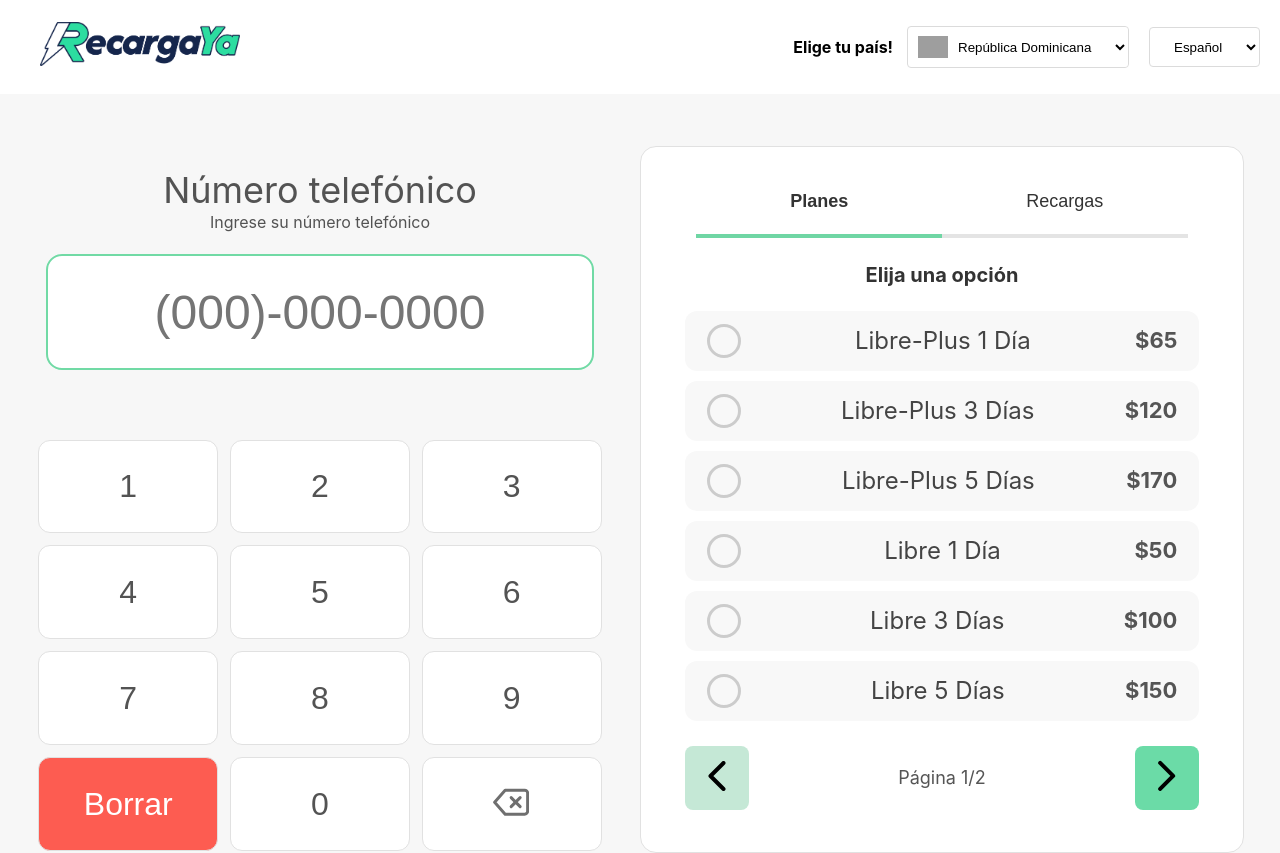
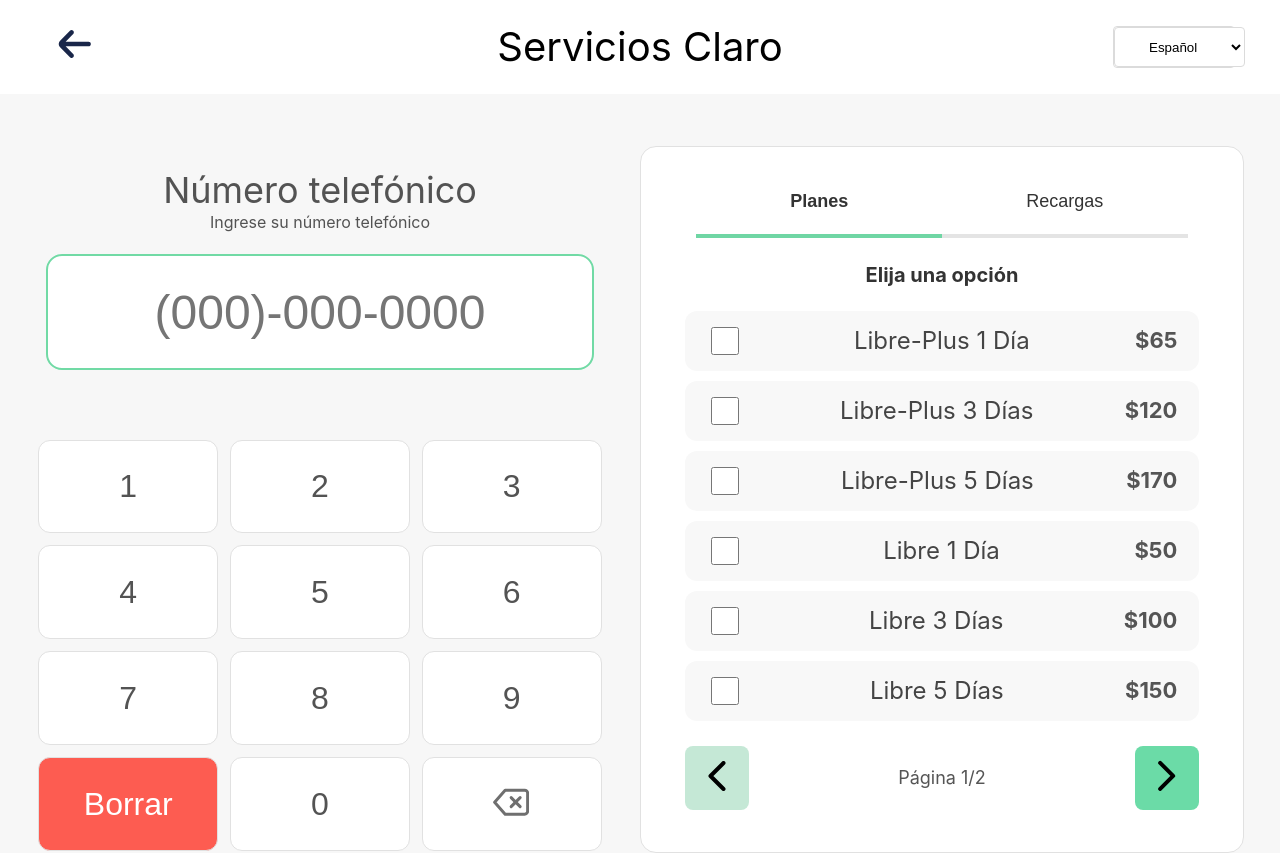
Before and after one commit to Reserva-Habitacion/ReacargaYa, a React (Vite) app: page /ingresar-numero in a window 1280 px wide. Shown: the top 853 px of the page. Built offline with nearby package versions, Linux system fonts and the light colour scheme; grey boxes are pictures that could not be loaded.

Commit message:
Refactor header and footer visibility logic; update plan selection to use checkboxes

```diff
--- a/src/App.jsx
+++ b/src/App.jsx
@@ -20,25 +20,27 @@
 import Confirmation from './Components/confirm/confirmation'
 
 
-
-
 function App() {
   const [selectedCountry, setSelectedCountry] = useState("República Dominicana");
   const [selectedCard, setSelectedCard] = useState(null);
   const location = useLocation();
-  const hideHeaderFooter = location.pathname === "/confirmacion";
+
+  const hideHeader = location.pathname === "/confirmacion" || location.pathname === "/ingresar-numero"|| location.pathname === "/billetes";
 
   return (
     <>
-      {/* <HeaderNav /> */}
-      {!hideHeaderFooter && (
+
+      {location.pathname === "/ingresar-numero" && <HeaderNav />}
+      {location.pathname === "/billetes" && <HeaderNav />}
+
+      {!hideHeader && (
         <Header
           selectedCountry={selectedCountry}
           setSelectedCountry={setSelectedCountry}
           selectedCard={selectedCard}
         />
       )}
-      {/* <Header selectedCountry={selectedCountry} setSelectedCountry={setSelectedCountry} selectedCard={selectedCard} /> */}
+
       <Routes>
         <Route path="/" element={<CardsGrid selectedCountry={selectedCountry} selectedCard={selectedCard} setSelectedCard={setSelectedCard} />} />
         <Route path="/ingresar-numero" element={<ContentBody />} />
@@ -46,10 +48,10 @@
         <Route path="/confirmacion" element={<Confirmation />} />
       </Routes>
 
-      {location.pathname !== "/ingresar-numero" && location.pathname !== "/billetes" && location.pathname !== "/confirmacion" && <Footer />}
-
+      {/* Mostrar Footer excepto en /ingresar-numero, /billetes y /confirmacion */}
+      {!["/ingresar-numero", "/billetes", "/confirmacion"].includes(location.pathname) && <Footer />}
     </>
-  )
+  );
 }
 
-export default App
+export default App;
--- a/src/Components/Header.jsx
+++ b/src/Components/Header.jsx
@@ -4,7 +4,7 @@
 
 function Header({ selectedCountry, setSelectedCountry, selectedCard }) {
 
-  console.log(selectedCard);
+  // console.log(selectedCard);
 
   return (
     <>
--- a/src/Components/plan/plan.jsx
+++ b/src/Components/plan/plan.jsx
@@ -2,7 +2,6 @@
 import LeftRow from "../../assets/Left-row";
 import RightRow from "../../assets/Right-row";
 import Pagination from "./Pagination";
-
 
 const plans = [
     { id: 1, name: "Libre-Plus 1 Día", price: 65 },
@@ -16,18 +15,17 @@
 
 const limit = 6;
 
-export default function Plan({ onSelect,name,price }) {
+export default function Plan({ onSelect }) {
     const [page, setPage] = useState(1);
     const [selectedPlan, setSelectedPlan] = useState(null);
 
-    const handleSelect = (planId,name,price) => {
-        setSelectedPlan(planId);
-        onSelect(planId,name,price);
-      };
+    const handleSelect = (plan) => {
+        setSelectedPlan(plan.id); // Solo un checkbox seleccionado
+        onSelect(plan.id, plan.name, plan.price);
+    };
 
     const offset = (page - 1) * limit;
     const totalPages = Math.ceil(plans.length / limit);
-
 
     return (
         <div className="container">
@@ -37,19 +35,20 @@
                 {plans.slice(offset, offset + limit).map((plan) => (
                     <label key={plan.id} className={`item ${selectedPlan === plan.id ? "selected" : ""}`}>
                         <input
-                            type="radio"
+                            type="checkbox"
                             name="plan"
-                            className="radio"
+                            className="checkbox"
                             checked={selectedPlan === plan.id}
-                            onChange={() => handleSelect(plan.id,plan.name,plan.price)}
+                            onChange={() => handleSelect(plan)}
                         />
                         <span className="text">{plan.name}</span>
                         <span className="price">${plan.price}</span>
                     </label>
                 ))}
             </div>
-                  {/* Pagination aqui */}
-                  <Pagination page={page} totalPages={totalPages} onPageChange={setPage} />
+
+            {/* Paginación aquí */}
+            <Pagination page={page} totalPages={totalPages} onPageChange={setPage} />
         </div>
     );
 }
--- a/src/Components/plan/style.css
+++ b/src/Components/plan/style.css
@@ -102,7 +102,7 @@
     display: none;
 }
 
-.item::before {
+/* .item::before {
     content: "";
     width: 28px;
     height: 28px;
@@ -111,7 +111,7 @@
     display: inline-block;
     margin-right: 10px;
     position: relative;
-}
+} */
 
 .radio:checked + .text::before {
     background-color: #6bdba7;
@@ -134,6 +134,8 @@
 /* Checkbox */
 .checkbox {
     margin-right: 10px;
+    width: 28px;
+    height: 28px;
 }
 
 /* Texto del plan */
```
